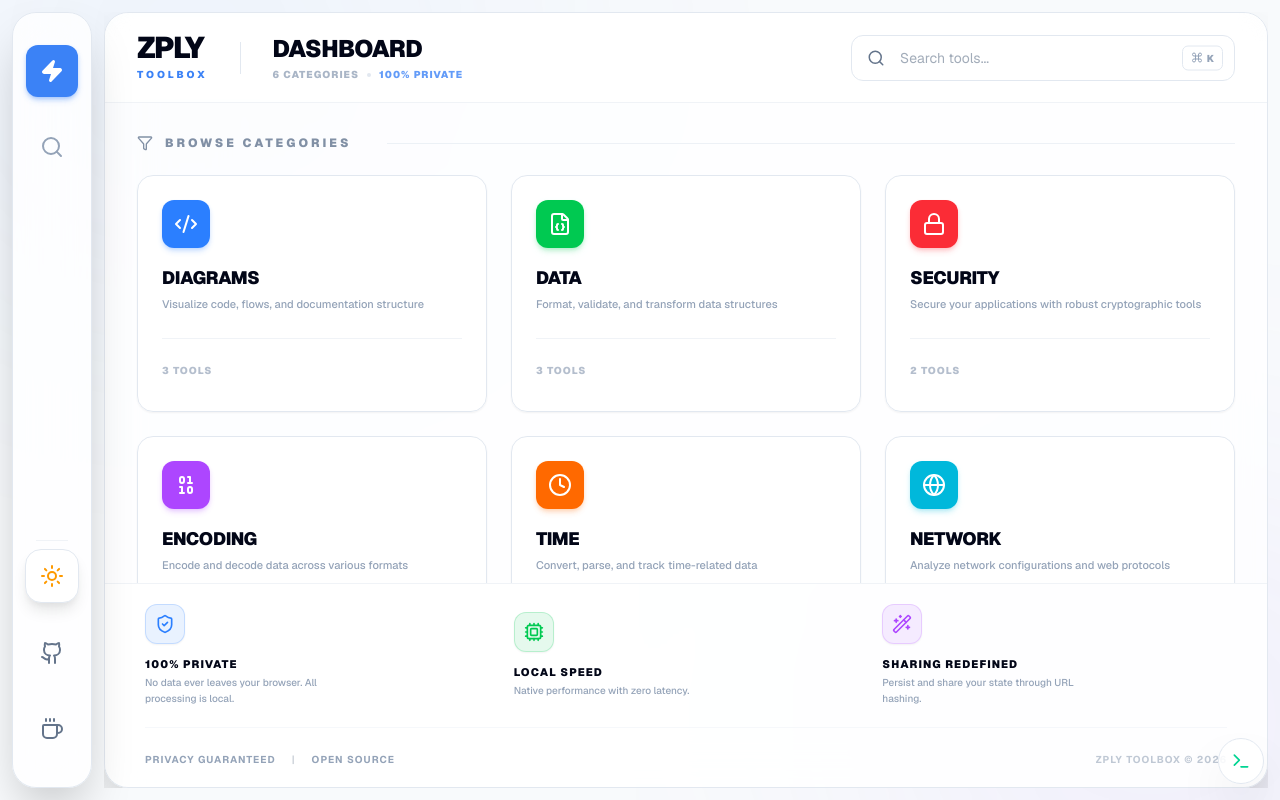
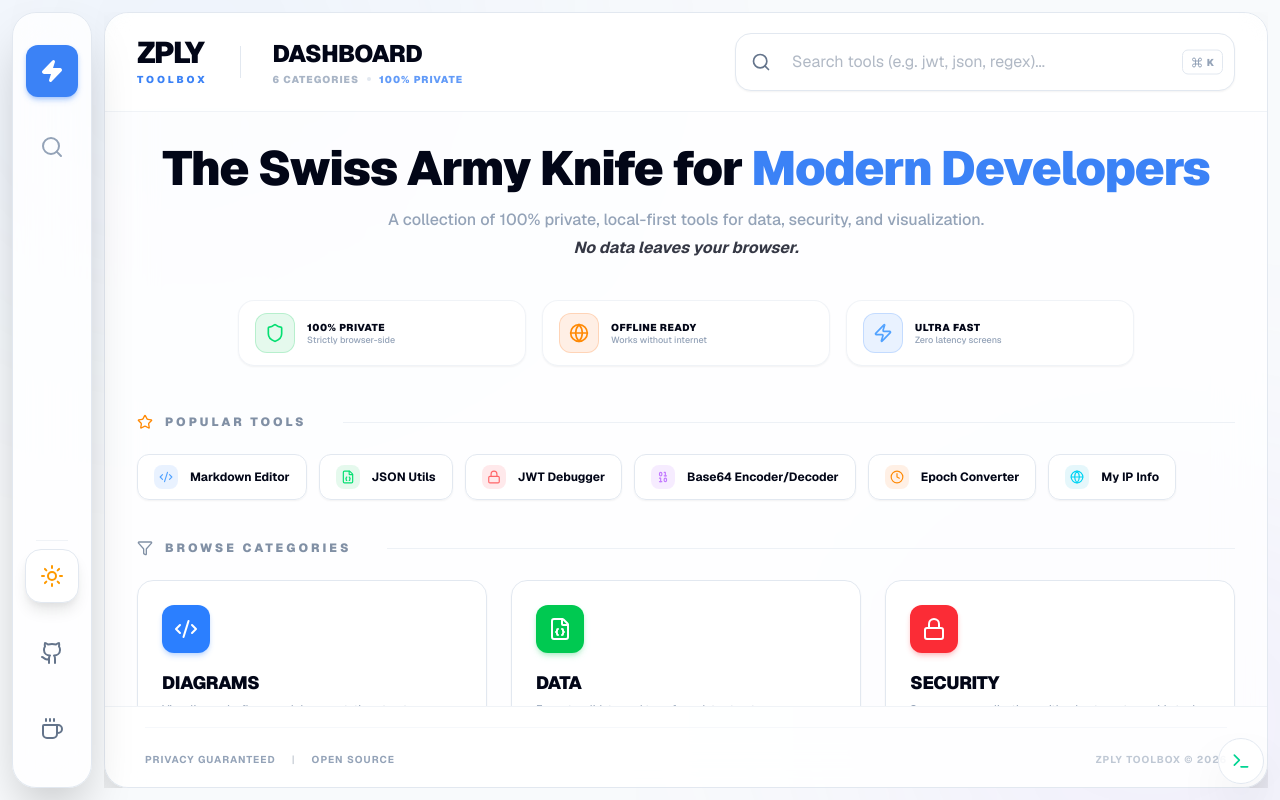
Before and after one commit to tllobregat/zply, a Next.js app: page / in a window 1280 px wide. Built offline with nearby package versions, Linux system fonts and the light colour scheme.

Commit message:
feat(ui): review dashboard ui

```diff
--- a/app/epoch-converter/EpochConverterClient.tsx
+++ b/app/epoch-converter/EpochConverterClient.tsx
@@ -33,7 +33,7 @@
       footerIndicator={
         <span className="flex items-center gap-1.5"><Zap className="w-3.5 h-3.5 text-yellow-500/30" /> Milliseconds auto-detected</span>
       }
-      workspaceClassName="flex-1 min-h-0 overflow-auto p-8 md:p-12 items-center justify-center"
+      workspaceClassName="flex-1 min-h-0 overflow-auto custom-scrollbar p-8 md:p-12 items-center justify-center"
     >
       <div className="w-full max-w-2xl space-y-12">
         {/* Header/Actions Section */}
--- a/app/globals.css
+++ b/app/globals.css
@@ -91,4 +91,26 @@
   .mb-safe {
     margin-bottom: env(safe-area-inset-bottom, 0px);
   }
+
+  .custom-scrollbar {
+    scrollbar-width: thin;
+    scrollbar-color: var(--island-border) transparent;
+  }
+
+  .custom-scrollbar::-webkit-scrollbar {
+    width: 6px;
+    height: 6px;
+  }
+
+  .custom-scrollbar::-webkit-scrollbar-track {
+    background: transparent;
+  }
+
+  .custom-scrollbar::-webkit-scrollbar-thumb {
+    @apply bg-island-border rounded-full;
+  }
+
+  .custom-scrollbar::-webkit-scrollbar-thumb:hover {
+    @apply bg-muted;
+  }
 }
--- a/app/jwt-debugger/JwtToolbar.tsx
+++ b/app/jwt-debugger/JwtToolbar.tsx
@@ -63,7 +63,7 @@
                   <Settings2 className="w-3 h-3 text-muted-foreground" /> {algorithm}
                 </Button>
               </DropdownMenuTrigger>
-              <DropdownMenuContent align="start" className="bg-island-card border-island-border max-h-[300px] overflow-auto">
+              <DropdownMenuContent align="start" className="bg-island-card border-island-border max-h-[300px] overflow-auto custom-scrollbar">
                 {
                   ALGORITHMS.map((algo: string) => (
                     <DropdownMenuItem
--- a/components/dashboard.tsx
+++ b/components/dashboard.tsx
@@ -4,6 +4,8 @@
 import { DashboardBreadcrumb } from '@/components/dashboard/dashboard-breadcrumb';
 import { DashboardFooter } from '@/components/dashboard/dashboard-footer';
 import { DashboardHeader } from '@/components/dashboard/dashboard-header';
+import { DashboardHero } from '@/components/dashboard/dashboard-hero';
+import { QuickActions } from '@/components/dashboard/quick-actions';
 import { ToolGrid } from '@/components/dashboard/tool-grid';
 import { UsePinnedTools, usePinnedTools } from '@/hooks/use-pinned-tools';
 import { Category, ToolConfig, TOOLS } from '@/lib/config/tools';
@@ -86,6 +88,13 @@
         />
 
         <div className="flex-1 p-4 sm:p-8 overflow-y-auto custom-scrollbar">
+          {isBrowsingCategories && (
+            <>
+              <DashboardHero />
+              <QuickActions />
+            </>
+          )}
+
           <DashboardBreadcrumb
             activeCategory={activeCategory}
             search={search}
--- a/components/dashboard/category-card.tsx
+++ b/components/dashboard/category-card.tsx
@@ -19,6 +19,9 @@
   const toolCount: number = TOOLS.filter((t: ToolConfig): boolean => t.category === name && t.status === 'active').length;
 
   const theme: CategoryTheme = getCategoryClasses(meta.color);
+  const previewTools: ToolConfig[] = TOOLS
+    .filter((t: ToolConfig): boolean => t.category === name && t.status === 'active')
+    .slice(0, 3);
 
   return (
     <motion.button
@@ -27,11 +30,12 @@
       transition={{ delay: index * 0.1 }}
       onClick={onClick}
       className={cn(
-        "group p-4 sm:p-6 rounded-xl sm:rounded-2xl bg-island-card border border-island-border transition-all text-left relative overflow-hidden active:scale-[0.98] shadow-sm hover:shadow-lg",
+        "group p-4 sm:p-6 rounded-xl sm:rounded-2xl bg-island-card border border-island-border transition-all text-left relative overflow-hidden active:scale-[0.98] shadow-sm hover:shadow-lg flex flex-col h-full cursor-pointer",
         theme.hoverBorder,
         "hover:bg-island-bg"
       )}
     >
+      <div className="flex-1">
         <div
           className={cn(
             'w-10 h-10 sm:w-12 sm:h-12 rounded-lg sm:rounded-xl flex items-center justify-center mb-3 sm:mb-4 transition-all duration-500 group-hover:scale-110 group-hover:rotate-3 shadow-md',
@@ -47,9 +51,21 @@
         )}>
           {name}
         </h3>
-      <p className="text-muted-foreground leading-relaxed mb-4 sm:mb-6 text-[10px] sm:text-[11px] font-medium line-clamp-2">
+        <p className="text-muted-foreground leading-relaxed mb-4 text-[10px] sm:text-[11px] font-medium line-clamp-2">
           {meta.desc}
         </p>
+
+        <div className="flex flex-wrap gap-1.5 mb-6">
+          {previewTools.map((tool: ToolConfig) => (
+            <span
+              key={tool.id}
+              className="px-2 py-0.5 rounded-md bg-island-bg border border-island-border text-[8px] sm:text-[9px] font-bold text-muted-foreground uppercase tracking-wider"
+            >
+              {tool.title}
+            </span>
+          ))}
+        </div>
+      </div>
 
       <div className="flex items-center justify-between border-t border-island-border/50 pt-3 sm:pt-4">
          <span className="text-[9px] sm:text-[10px] font-black uppercase tracking-widest text-muted-foreground/70">
--- a/components/dashboard/dashboard-footer.tsx
+++ b/components/dashboard/dashboard-footer.tsx
@@ -1,7 +1,6 @@
 'use client';
 
 import { Separator } from '@/components/ui/separator';
-import { Cpu, ShieldCheck, Wand2 } from 'lucide-react';
 import React from 'react';
 
 export function DashboardFooter(): React.ReactNode {
@@ -9,44 +8,6 @@
     <footer
       className="px-4 sm:px-10 py-3 sm:py-5 border-t border-island-border/50 bg-island-bg/40 flex flex-col gap-3 sm:gap-5 mt-auto"
     >
-      <div className="flex flex-row md:grid md:grid-cols-3 items-center justify-around md:justify-start gap-2 sm:gap-6 overflow-x-auto no-scrollbar md:overflow-visible">
-        <div className="flex flex-row md:flex-col items-center md:items-start text-left gap-2 sm:gap-3 group shrink-0">
-          <div className="w-8 h-8 sm:w-10 sm:h-10 shrink-0 rounded-xl bg-blue-500/10 flex items-center justify-center text-blue-500 border border-blue-500/20 shadow-sm group-hover:scale-110 transition-transform">
-            <ShieldCheck className="w-4 h-4 sm:w-5 sm:h-5" />
-          </div>
-          <div className="hidden xs:block md:block">
-            <h4 className="text-[9px] sm:text-[11px] font-black uppercase tracking-widest text-foreground mb-0.5">100% Private</h4>
-            <p className="hidden md:block text-[9px] sm:text-[10px] text-muted-foreground font-medium leading-tight sm:leading-relaxed max-w-[200px]">
-              No data ever leaves your browser. All processing is local.
-            </p>
-          </div>
-        </div>
-
-        <div className="flex flex-row md:flex-col items-center md:items-start text-left gap-2 sm:gap-3 group shrink-0">
-          <div className="w-8 h-8 sm:w-10 sm:h-10 shrink-0 rounded-xl bg-green-500/10 flex items-center justify-center text-green-500 border border-green-500/20 shadow-sm group-hover:scale-110 transition-transform">
-            <Cpu className="w-4 h-4 sm:w-5 sm:h-5" />
-          </div>
-          <div className="hidden xs:block md:block">
-            <h4 className="text-[9px] sm:text-[11px] font-black uppercase tracking-widest text-foreground mb-0.5">Local Speed</h4>
-            <p className="hidden md:block text-[9px] sm:text-[10px] text-muted-foreground font-medium leading-tight sm:leading-relaxed max-w-[200px]">
-              Native performance with zero latency.
-            </p>
-          </div>
-        </div>
-
-        <div className="flex flex-row md:flex-col items-center md:items-start text-left gap-2 sm:gap-3 group shrink-0">
-          <div className="w-8 h-8 sm:w-10 sm:h-10 shrink-0 rounded-xl bg-purple-500/10 flex items-center justify-center text-purple-500 border border-purple-500/20 shadow-sm group-hover:scale-110 transition-transform">
-            <Wand2 className="w-4 h-4 sm:w-5 sm:h-5" />
-          </div>
-          <div className="hidden xs:block md:block">
-            <h4 className="text-[9px] sm:text-[11px] font-black uppercase tracking-widest text-foreground mb-0.5">Sharing Redefined</h4>
-            <p className="hidden md:block text-[9px] sm:text-[10px] text-muted-foreground font-medium leading-tight sm:leading-relaxed max-w-[200px]">
-              Persist and share your state through URL hashing.
-            </p>
-          </div>
-        </div>
-      </div>
-
       <div className="pt-3 sm:pt-6 border-t border-island-border/30 flex flex-col sm:flex-row items-center justify-between gap-2 sm:gap-4 text-[8px] sm:text-[10px] text-muted-foreground font-bold uppercase tracking-widest">
         <div className="flex items-center gap-3 sm:gap-4">
           <span>Privacy Guaranteed</span>
--- a/components/dashboard/dashboard-header.tsx
+++ b/components/dashboard/dashboard-header.tsx
@@ -86,14 +86,14 @@
         </div>
       </div>
 
-      <div className="relative group w-full md:w-80 lg:w-96">
-        <Search className="absolute left-4 top-1/2 -translate-y-1/2 w-4 h-4 sm:w-4.5 sm:h-4.5 text-muted group-focus-within:text-blue-500 transition-colors" />
+      <div className="relative group w-full md:w-[400px] lg:w-[500px]">
+        <Search className="absolute left-4 top-1/2 -translate-y-1/2 w-4 h-4 sm:w-5 sm:h-5 text-muted group-focus-within:text-blue-500 transition-colors" />
         <input
           type="text"
-          placeholder="Search tools..."
+          placeholder="Search tools (e.g. jwt, json, regex)..."
           value={search}
           onChange={(e: React.ChangeEvent<HTMLInputElement>) => setSearch(e.target.value)}
-          className="w-full bg-island-bg/50 border border-island-border rounded-lg sm:rounded-xl py-2.5 sm:py-3 pl-11 sm:pl-12 pr-10 sm:pr-24 focus:ring-4 focus:ring-blue-500/10 focus:border-blue-500/50 transition-all outline-none text-xs sm:text-sm text-foreground placeholder:text-muted/60"
+          className="w-full bg-island-bg border border-island-border rounded-xl sm:rounded-2xl py-3 sm:py-4 pl-12 sm:pl-14 pr-10 sm:pr-24 focus:ring-8 focus:ring-blue-500/5 focus:border-blue-500/50 transition-all outline-none text-sm sm:text-base text-foreground placeholder:text-muted/50 shadow-sm group-hover:border-island-border-hover"
         />
         <div
           className="absolute right-3 top-1/2 -translate-y-1/2 hidden sm:flex items-center gap-1 px-2 py-1 rounded-md bg-island-bg border border-island-border pointer-events-none group-focus-within:opacity-0 transition-opacity"
--- /dev/null
+++ b/components/dashboard/dashboard-hero.tsx
@@ -0,0 +1,63 @@
+'use client';
+
+import { motion } from 'framer-motion';
+import { Shield, Zap, Globe } from 'lucide-react';
+import React from 'react';
+
+export function DashboardHero(): React.ReactNode {
+  return (
+    <div className="mb-12">
+      <motion.div
+        initial={{ opacity: 0, y: 20 }}
+        animate={{ opacity: 1, y: 0 }}
+        transition={{ duration: 0.5 }}
+        className="text-center mb-10"
+      >
+        <h2 className="text-3xl sm:text-5xl font-black tracking-tight mb-4 text-foreground">
+          The Swiss Army Knife for <span className="text-zply-blue">Modern Developers</span>
+        </h2>
+        <p className="text-sm sm:text-base text-muted-foreground max-w-2xl mx-auto font-medium">
+          A collection of 100% private, local-first tools for data, security, and visualization.
+          <span className="block mt-1 font-bold text-foreground/80 italic">No data leaves your browser.</span>
+        </p>
+      </motion.div>
+
+      <motion.div
+        initial={{ opacity: 0, y: 20 }}
+        animate={{ opacity: 1, y: 0 }}
+        transition={{ duration: 0.5, delay: 0.1 }}
+        className="grid grid-cols-1 sm:grid-cols-3 gap-4 max-w-4xl mx-auto"
+      >
+        <div className="flex items-center gap-3 px-4 py-3 rounded-2xl bg-island-bg/40 border border-island-border/50 shadow-sm backdrop-blur-sm">
+          <div className="w-10 h-10 rounded-xl bg-green-500/10 border border-green-500/20 flex items-center justify-center text-green-400 shrink-0">
+            <Shield className="w-5 h-5" />
+          </div>
+          <div className="min-w-0">
+            <h3 className="text-[10px] font-black uppercase tracking-wider text-foreground">100% Private</h3>
+            <p className="text-[9px] text-muted-foreground leading-tight font-medium">Strictly browser-side</p>
+          </div>
+        </div>
+
+        <div className="flex items-center gap-3 px-4 py-3 rounded-2xl bg-island-bg/40 border border-island-border/50 shadow-sm backdrop-blur-sm">
+          <div className="w-10 h-10 rounded-xl bg-orange-500/10 border border-orange-500/20 flex items-center justify-center text-orange-400 shrink-0">
+            <Globe className="w-5 h-5" />
+          </div>
+          <div className="min-w-0">
+            <h3 className="text-[10px] font-black uppercase tracking-wider text-foreground">Offline Ready</h3>
+            <p className="text-[9px] text-muted-foreground leading-tight font-medium">Works without internet</p>
+          </div>
+        </div>
+
+        <div className="flex items-center gap-3 px-4 py-3 rounded-2xl bg-island-bg/40 border border-island-border/50 shadow-sm backdrop-blur-sm">
+          <div className="w-10 h-10 rounded-xl bg-blue-500/10 border border-blue-500/20 flex items-center justify-center text-blue-400 shrink-0">
+            <Zap className="w-5 h-5" />
+          </div>
+          <div className="min-w-0">
+            <h3 className="text-[10px] font-black uppercase tracking-wider text-foreground">Ultra Fast</h3>
+            <p className="text-[9px] text-muted-foreground leading-tight font-medium">Zero latency screens</p>
+          </div>
+        </div>
+      </motion.div>
+    </div>
+  );
+}
--- /dev/null
+++ b/components/dashboard/quick-actions.tsx
@@ -0,0 +1,59 @@
+'use client';
+
+import { CATEGORY_META, CategoryMeta, CategoryTheme, getCategoryClasses } from '@/lib/config/categories';
+import { ToolConfig, ToolId, TOOLS } from '@/lib/config/tools';
+import { motion } from 'framer-motion';
+import { LucideIcon, Star } from 'lucide-react';
+import Link from 'next/link';
+import React from 'react';
+
+const POPULAR_TOOL_IDS: ToolId[] = [
+  ToolId.JSON_UTILS,
+  ToolId.MARKDOWN,
+  ToolId.JWT_DEC,
+  ToolId.BASE64,
+  ToolId.EPOCH,
+  ToolId.MY_IP,
+];
+
+export function QuickActions(): React.ReactNode {
+  const popularTools: ToolConfig[] = TOOLS.filter((tool: ToolConfig): boolean =>
+    POPULAR_TOOL_IDS.includes(tool.id)
+  );
+
+  return (
+    <motion.div
+      initial={{ opacity: 0, y: 20 }}
+      animate={{ opacity: 1, y: 0 }}
+      transition={{ duration: 0.5, delay: 0.2 }}
+      className="mb-10"
+    >
+      <div className="flex items-center gap-3 mb-6 text-slate-500/80">
+        <Star className="w-3.5 h-3.5 sm:w-4 sm:h-4 text-orange-400" />
+        <h3 className="text-[10px] sm:text-xs font-black uppercase tracking-[0.2em] sm:tracking-[0.25em]">Popular Tools</h3>
+        <div className="h-px bg-island-border/60 flex-1 ml-4 sm:ml-6" />
+      </div>
+
+      <div className="flex flex-wrap gap-3">
+        {popularTools.map((tool: ToolConfig) => {
+          const meta: CategoryMeta = CATEGORY_META[tool.category as keyof typeof CATEGORY_META];
+          const theme: CategoryTheme | null = meta ? getCategoryClasses(meta.color) : null;
+          const Icon: LucideIcon | undefined = meta?.icon;
+
+          return (
+            <Link
+              key={tool.id}
+              href={tool.href}
+              className={`flex items-center gap-3 px-4 py-2.5 rounded-xl bg-island-card border border-island-border hover:bg-island-bg transition-all active:scale-95 group shadow-sm cursor-pointer ${theme?.hoverBorder || 'hover:border-zply-blue/30'}`}
+            >
+              <div className={`w-6 h-6 rounded-lg flex items-center justify-center shrink-0 group-hover:scale-110 transition-transform ${theme?.icon || 'bg-zply-blue/10 text-zply-blue'}`}>
+                {Icon && <Icon className="w-3.5 h-3.5" />}
+              </div>
+              <span className="text-xs font-bold text-foreground">{tool.title}</span>
+            </Link>
+          );
+        })}
+      </div>
+    </motion.div>
+  );
+}
--- a/components/dashboard/tool-card.tsx
+++ b/components/dashboard/tool-card.tsx
@@ -38,7 +38,7 @@
       <Link
         href={isComingSoon ? '#' : tool.href}
         className={cn(
-          'group block p-4 sm:p-5 rounded-xl sm:rounded-2xl border border-island-border bg-island-card hover:bg-island-bg transition-all duration-300 h-full relative overflow-hidden shadow-sm hover:shadow-md',
+          'group block p-4 sm:p-5 rounded-xl sm:rounded-2xl border border-island-border bg-island-card hover:bg-island-bg transition-all duration-300 h-full relative overflow-hidden shadow-sm hover:shadow-md cursor-pointer',
           theme.hoverBorder,
           isComingSoon && 'opacity-40 cursor-not-allowed'
         )}
--- a/components/sidebar.tsx
+++ b/components/sidebar.tsx
@@ -179,7 +179,7 @@
               animate={{ opacity: 1, y: 0 }}
               exit={{ opacity: 0, y: 20 }}
               transition={{ duration: 0.3, ease: 'easeOut' }}
-              className="fixed inset-0 bg-background/90 backdrop-blur-xl z-[100] sm:hidden flex flex-col p-6 overflow-y-auto"
+              className="fixed inset-0 bg-background/90 backdrop-blur-xl z-100 sm:hidden flex flex-col p-6 overflow-y-auto custom-scrollbar"
             >
               <div className="flex justify-between items-center mb-10">
                 <div className="flex items-center gap-3">
```
Also changed, not shown: 1 other file (tests, documents, lock files or other folders). Lines whose indentation alone changed are shown as unchanged.
